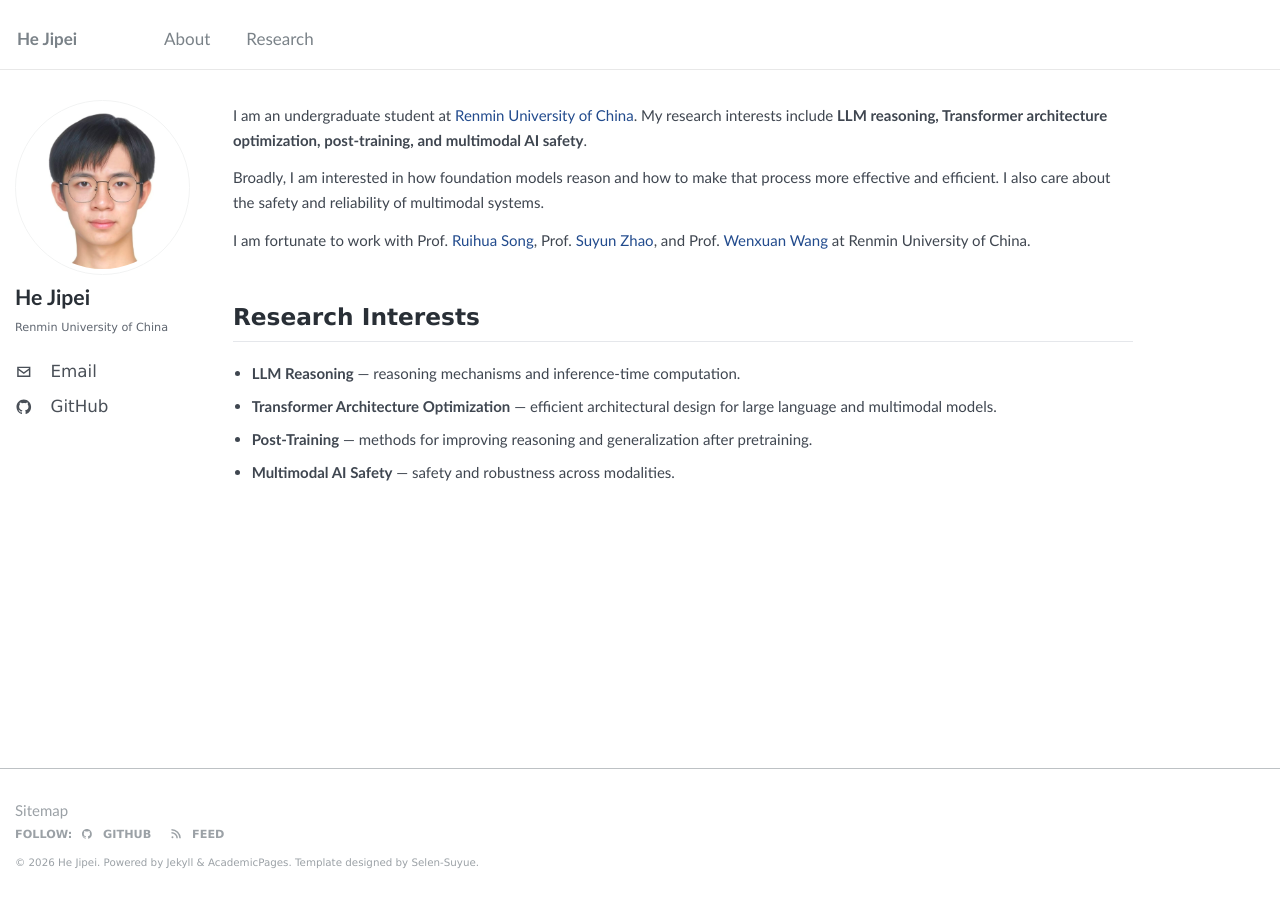
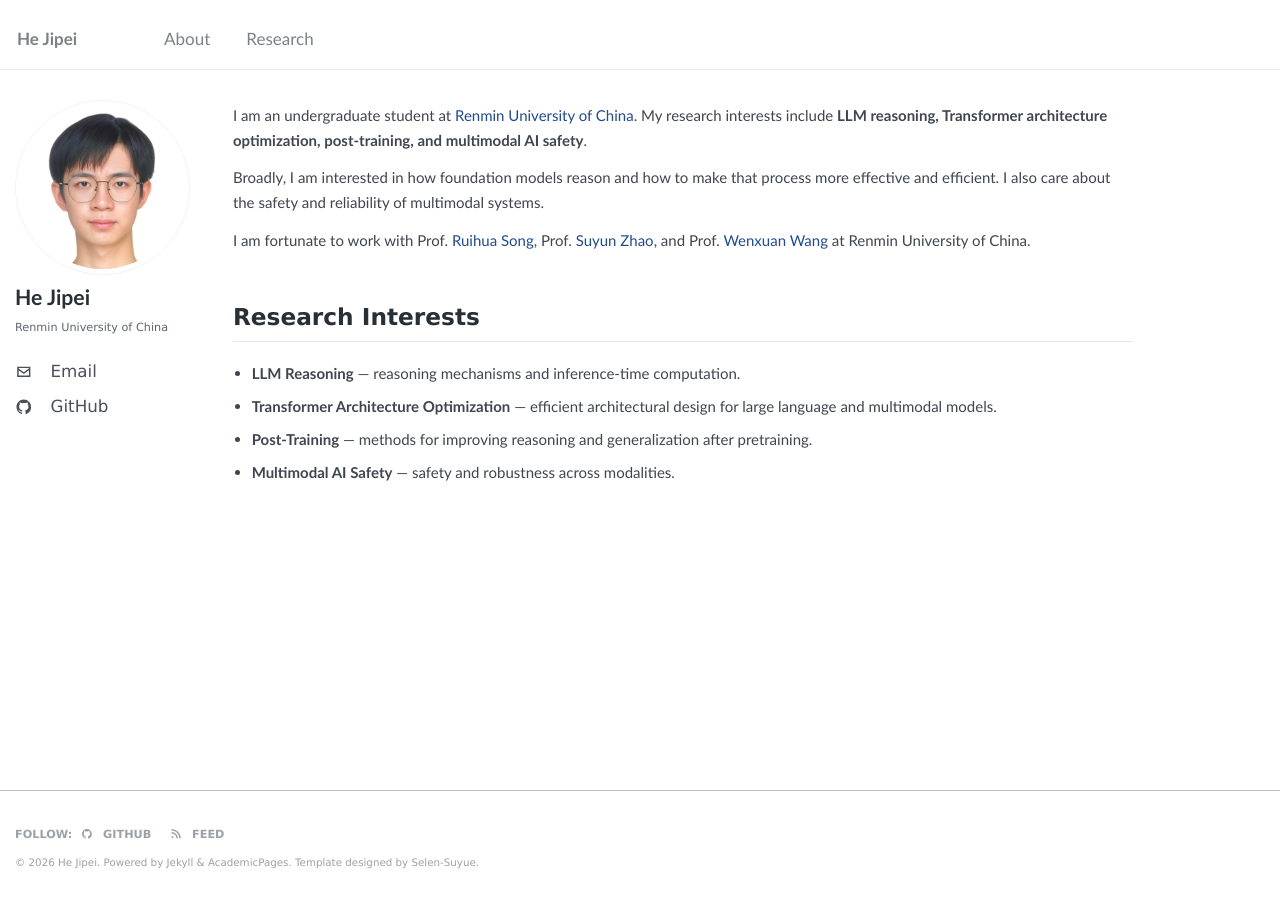
Before and after one commit to UPwith-me/pages, a Jekyll site: the page built from _pages/about.md, in a window 1280 px wide. Built offline with Jekyll 4.4.1, drawn with Linux system fonts in a browser that asks for light colours.

Commit message:
Remove sitemap from footer

```diff
--- a/_includes/footer/custom.html
+++ b/_includes/footer/custom.html
@@ -1,3 +1 @@
-<!-- start custom footer snippets -->
-<a href="/sitemap/">Sitemap</a>
-<!-- end custom footer snippets -->
+<!-- intentionally minimal footer -->
```
